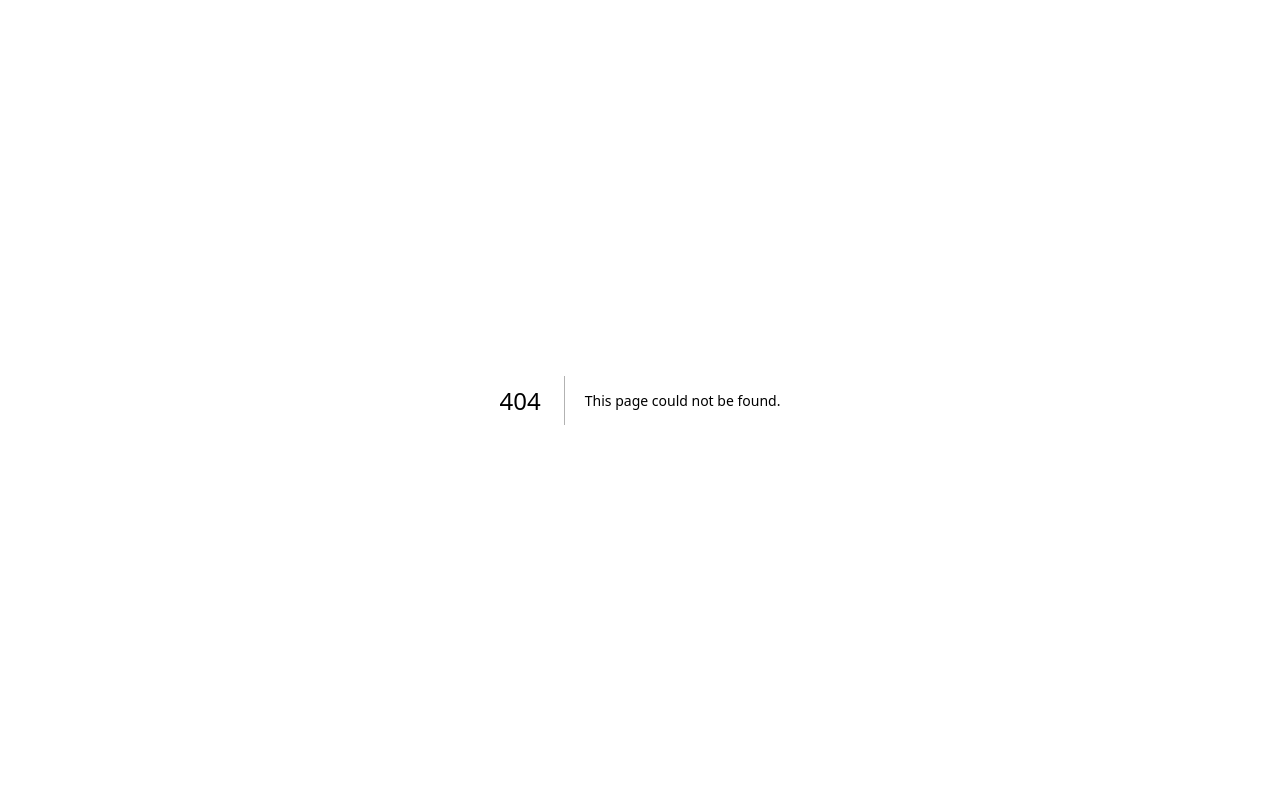
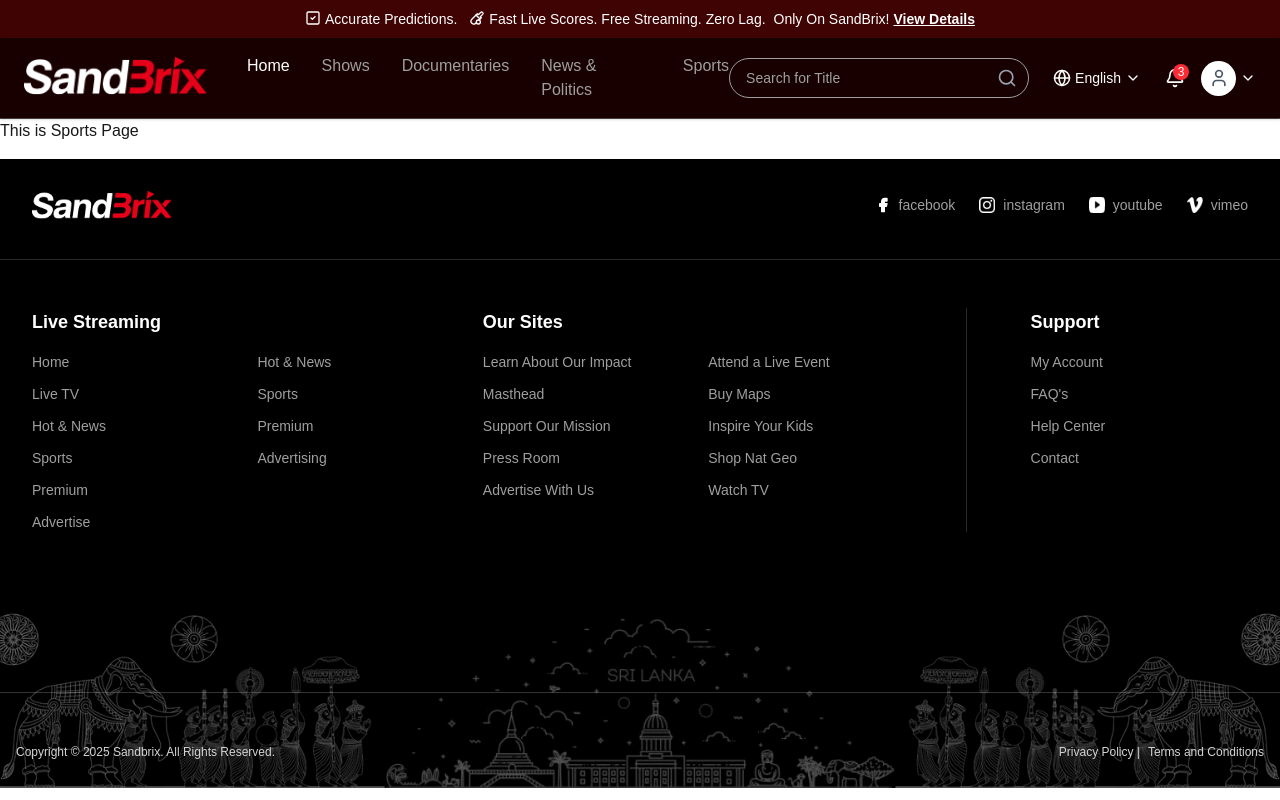
Before and after one commit to Yash0770/sand-brix, a Next.js app: page /sports in a window 1280 px wide. Before the commit this address had no page. Built offline with nearby package versions, Linux system fonts and the light colour scheme.

Commit message:
layout component created

```diff
--- a/src/app/component/Footer.tsx
+++ b/src/app/component/Footer.tsx
@@ -1,3 +1,4 @@
+'use client'
 import React, { useState } from "react";
 import Image, { StaticImageData } from "next/image";
 import logo from "../assets/logo/logo.png";
--- a/src/app/component/Header.tsx
+++ b/src/app/component/Header.tsx
@@ -1,3 +1,4 @@
+'use client';
 import Link from "next/link";
 import React, { useState, useRef, useEffect } from "react";
 import { Search, Globe, Bell, User, ChevronDown, SquareCheck, X } from "lucide-react";
--- a/src/app/component/Home.tsx
+++ b/src/app/component/Home.tsx
@@ -1,3 +1,5 @@
+'use client'
+
 import React from "react";
 import Header from "./Header";
 import Banner from "./Banner";
--- a/src/app/component/SectionHeading.tsx
+++ b/src/app/component/SectionHeading.tsx
@@ -1,3 +1,5 @@
+'use client';
+
 import React from "react";
 
 interface SectionHeadingProps {
--- a/src/app/component/section/AllInOneSection.tsx
+++ b/src/app/component/section/AllInOneSection.tsx
@@ -1,3 +1,5 @@
+'use client';
+
 import { ChevronLeft, ChevronRight } from "lucide-react";
 import Image from "next/image";
 import React from "react";
--- a/src/app/component/section/PopularLiveStreamingSection.tsx
+++ b/src/app/component/section/PopularLiveStreamingSection.tsx
@@ -1,3 +1,4 @@
+'use client';
 import React from "react";
 import Image from "next/image";
 import backgroundImage from "../../assets/backgroundImage/overlay-big.png";
--- /dev/null
+++ b/src/app/component/sports/SportsMain.tsx
@@ -0,0 +1,12 @@
+'use client'
+import React from 'react'
+import Header from '../Header'
+import Footer from '../Footer'
+
+export default function SportsMain() {
+  return (
+    <div>
+      <h3>This is Sports Page</h3>
+    </div>
+  )
+}
--- a/src/app/layout.tsx
+++ b/src/app/layout.tsx
@@ -1,36 +1,22 @@
-import type { Metadata } from "next";
-import { Geist, Geist_Mono } from "next/font/google";
+'use client';
+import React from "react";
 import "./globals.css";
+import Header from "./component/Header";
+import Footer from "./component/Footer";
 
-const geistSans = Geist({
-  variable: "--font-geist-sans",
-  subsets: ["latin"],
-});
+// export const metadata = {
+//   title: "SandBrix",
+//   description: "A great app!",
+// };
 
-const geistMono = Geist_Mono({
-  variable: "--font-geist-mono",
-  subsets: ["latin"],
-});
-
-export const metadata: Metadata = {
-  title: "SandBrix",
-  description: "Generated by create next app",
-};
-
-export default function RootLayout({
-  children,
-}: Readonly<{
-  children: React.ReactNode;
-}>) {
+export default function RootLayout({ children }: { children: React.ReactNode }) {
   return (
     <html lang="en">
-      <head>
-        <link
-          href="https://fonts.googleapis.com/css2?family=Sora:wght@400;500;700&display=swap"
-          rel="stylesheet"
-        />
-      </head>
-      <body className={`${geistSans.variable} ${geistMono.variable} antialiased`}>{children}</body>
+      <body>
+       <Header/>
+        <main>{children}</main>
+      <Footer/>
+      </body>
     </html>
   );
 }
--- a/src/app/page.tsx
+++ b/src/app/page.tsx
@@ -1,12 +1,27 @@
 "use client";
 import "slick-carousel/slick/slick.css";
 import "slick-carousel/slick/slick-theme.css";
-import Home from "./component/Home";
+import Banner from "./component/Banner";
+import LiveHighlightSection from "./component/section/LiveHighlightSection";
+import NewsSection from "./component/section/NewsSection";
+import TrendingSection from "./component/section/TrendingSection";
+import ViewAllSection from "./component/section/ViewAllSection";
+import VideoPlaySection from "./component/section/VideoPlaySection";
+import PopularLiveStreamingSection from "./component/section/PopularLiveStreamingSection";
+import RecentlyViewedSection from "./component/section/RecentlyViewedSection";
+
 
 export default function page() {
   return (
-    <div className="bg-[#180000]">
-      <Home />
-    </div>
+    <>
+       <Banner />
+      <LiveHighlightSection />
+      <NewsSection />
+      <TrendingSection />
+      <ViewAllSection />
+      <VideoPlaySection />
+      <PopularLiveStreamingSection />
+      <RecentlyViewedSection />
+    </>
   );
 }
--- /dev/null
+++ b/src/app/sports/page.tsx
@@ -0,0 +1,12 @@
+'use client';
+
+import React from 'react'
+import SportsMain from '../component/sports/SportsMain'
+
+export default function page() {
+  return (
+    <div>
+       <SportsMain/>
+    </div>
+  )
+}
```
